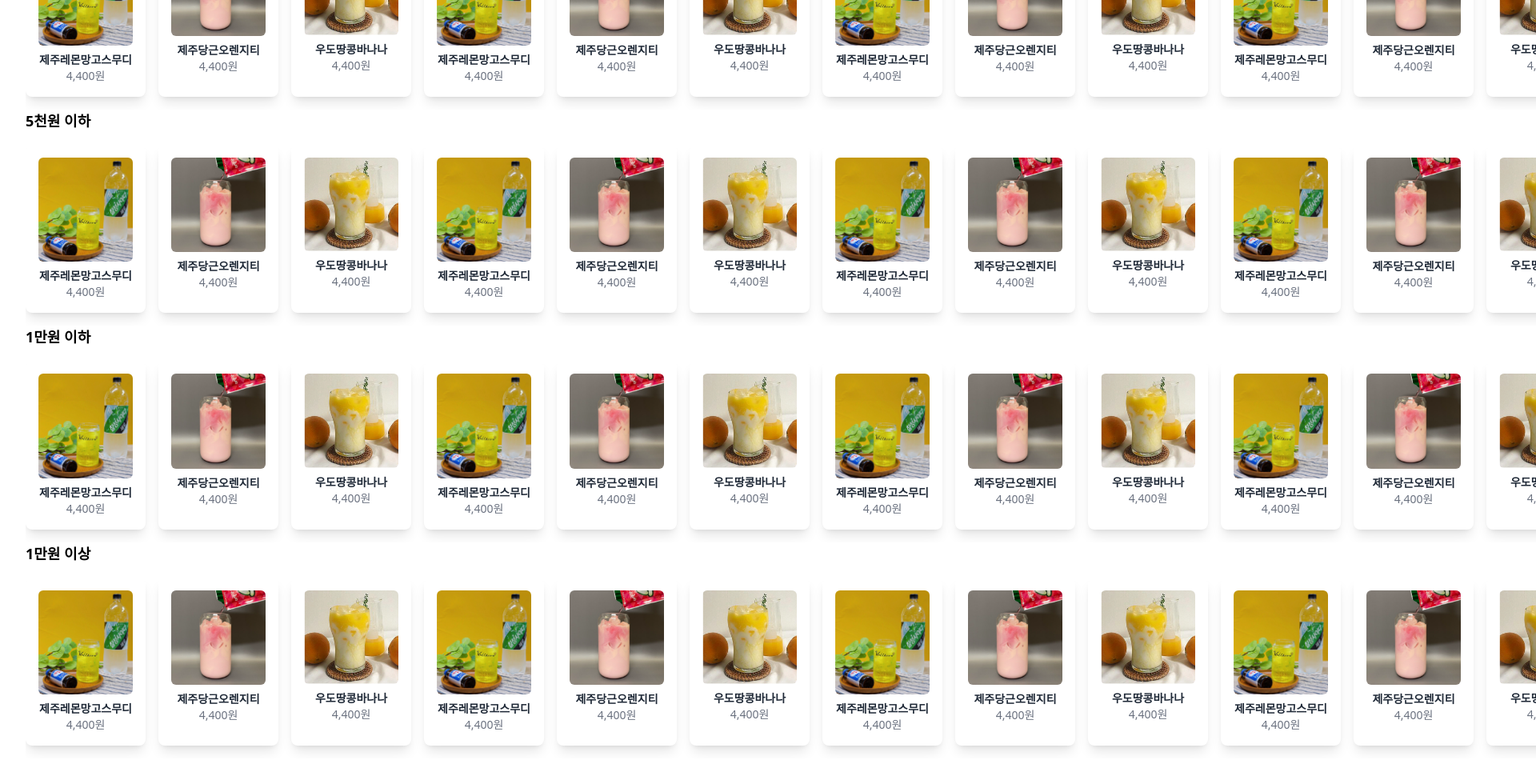
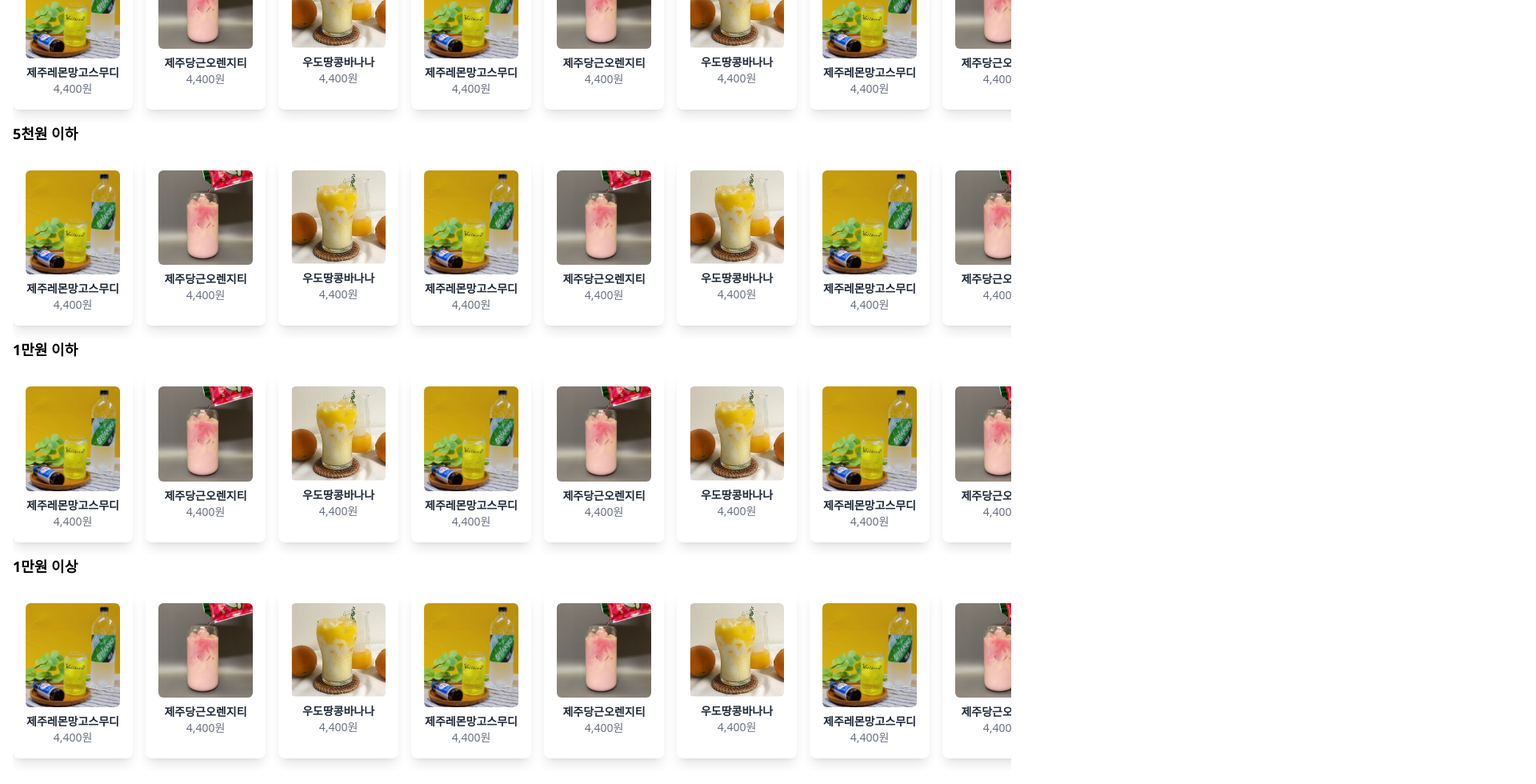
Before and after one commit to Hyeong0311/ConviBox, a React (Vite) app: page / in a window 1280 px wide. Shown: the part 245-1225 px from the top of the page at 80% size, 1920 px wide, since content can reach past the window. Built offline with nearby package versions, Linux system fonts and the light colour scheme.

Commit message:
가로스크롤

```diff
--- a/src/components/user/MainComponent.tsx
+++ /dev/null
@@ -1,11 +0,0 @@
-
-
-function MainComponent() {
-    return (
-        <div>
-            <div>Main Component Page</div>
-        </div>
-    );
-}
-
-export default MainComponent;
--- a/src/components/user/ProductListComponent.tsx
+++ b/src/components/user/ProductListComponent.tsx
@@ -28,38 +28,36 @@
         { image: '/test3.png', name: '우도땅콩바나나', price: '4,400원' },
         { image: '/test1.png', name: '제주레몬망고스무디', price: '4,400원' },
         { image: '/test2.png', name: '제주당근오렌지티', price: '4,400원' },
-
-
         // 더 많은 제품들 추가 가능
     ];
 
     return (
         <div className="p-4">
             <h2 className="text-lg font-bold mb-4">3천원 이하</h2>
-            <div className="flex space-x-4 overflow-x-scroll pb-4">
+            <div className="flex space-x-4 overflow-x-auto pb-4">
                 {products.map((product, index) => (
-                    <ProductCard key={index} image={product.image} name={product.name} price={product.price}/>
+                    <ProductCard key={index} image={product.image} name={product.name} price={product.price} />
                 ))}
             </div>
 
             <h2 className="text-lg font-bold mb-4">5천원 이하</h2>
-            <div className="flex space-x-4 overflow-x-scroll pb-4">
+            <div className="flex space-x-4 overflow-x-auto pb-4">
                 {products.map((product, index) => (
-                    <ProductCard key={index} image={product.image} name={product.name} price={product.price}/>
+                    <ProductCard key={index} image={product.image} name={product.name} price={product.price} />
                 ))}
             </div>
 
             <h2 className="text-lg font-bold mb-4">1만원 이하</h2>
-            <div className="flex space-x-4 overflow-x-scroll pb-4">
+            <div className="flex space-x-4 overflow-x-auto pb-4">
                 {products.map((product, index) => (
-                    <ProductCard key={index} image={product.image} name={product.name} price={product.price}/>
+                    <ProductCard key={index} image={product.image} name={product.name} price={product.price} />
                 ))}
             </div>
 
             <h2 className="text-lg font-bold mb-4">1만원 이상</h2>
-            <div className="flex space-x-4 overflow-x-scroll pb-4">
+            <div className="flex space-x-4 overflow-x-auto pb-4">
                 {products.map((product, index) => (
-                    <ProductCard key={index} image={product.image} name={product.name} price={product.price}/>
+                    <ProductCard key={index} image={product.image} name={product.name} price={product.price} />
                 ))}
             </div>
         </div>
--- a/src/page/user/MainPage.tsx
+++ b/src/page/user/MainPage.tsx
@@ -1,9 +1,14 @@
 import {ReactElement} from "react";
 import ProductListComponent from "../../components/user/ProductListComponent.tsx";
+import MainLayout from "../../layout/MainLayout.tsx";
 
 function MainPage():ReactElement {
     return (
-        <ProductListComponent></ProductListComponent>
+        <>
+            <MainLayout><></></MainLayout>
+            <ProductListComponent></ProductListComponent>
+        </>
+
     );
 }
 
--- a/src/router/MainRouter.tsx
+++ b/src/router/MainRouter.tsx
@@ -1,9 +1,20 @@
 import {createBrowserRouter} from "react-router-dom";
 import AdminRouter from "./AdminRouter.tsx";
 import UserRouter from "./UserRouter.tsx";
+import LoadingComponent from "../common/LoadingComponent.tsx";
+import {lazy, Suspense} from "react";
+
+const MainPage = lazy(() => import('../page/user/MainPage'))
+
+const loading = <LoadingComponent></LoadingComponent>
 
 
 const MainRouter = createBrowserRouter([
+
+    {
+        path:"/",
+        element: <Suspense fallback={loading}><MainPage/></Suspense>
+    },
     UserRouter,
     AdminRouter
 ])
--- a/src/router/UserRouter.tsx
+++ b/src/router/UserRouter.tsx
@@ -3,7 +3,6 @@
 
 
 const UserIndex = lazy(() => import("../page/user/UserIndex"))
-const MainPage = lazy(() => import('../page/user/MainPage'))
 const SearchListPage = lazy(() => import('../page/user/SearchListPage'))
 const RecipeDetailPage = lazy(() => import('../page/user/RecipeDetailPage'))
 const MyCartPage = lazy(() => import('../page/user/MyCartPage'))
@@ -17,10 +16,6 @@
     element: <Suspense fallback={loading}><UserIndex/></Suspense>,
     children: [
 
-        {
-            path: '',
-            element: <MainPage/>
-        },
         {
             path: 'search',
             element: <Suspense fallback={loading}><SearchListPage/></Suspense>
```
